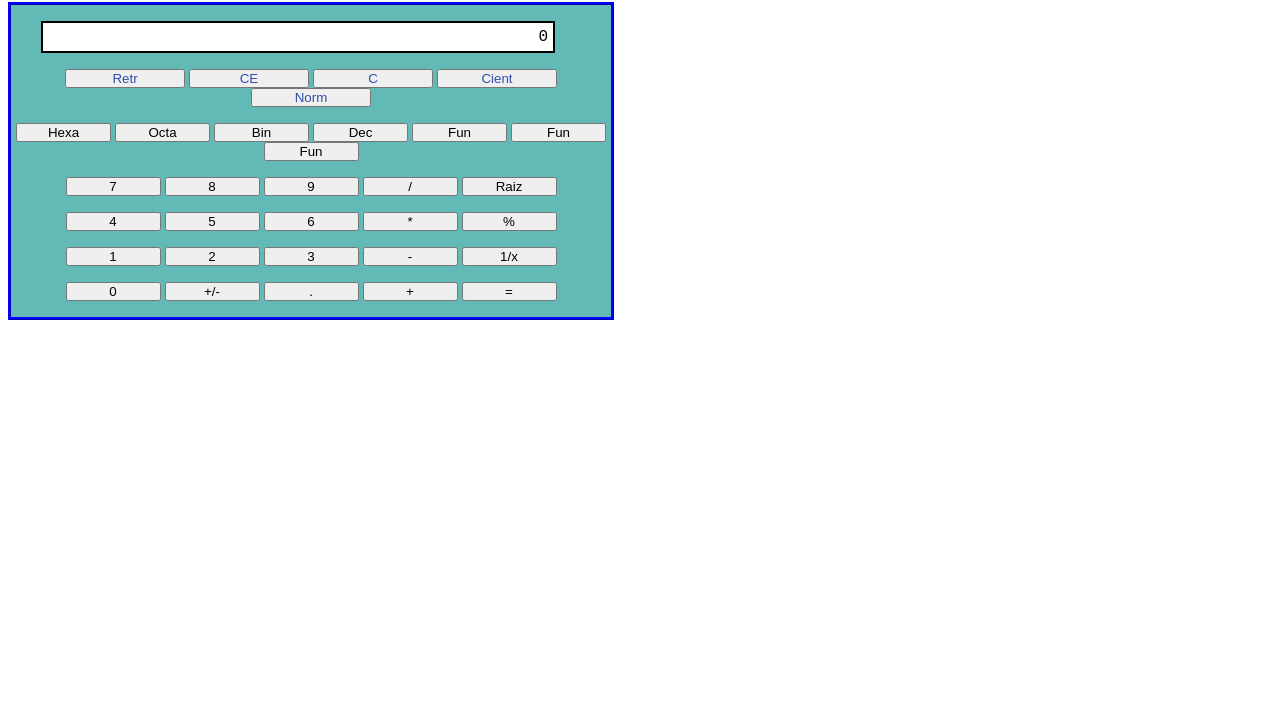
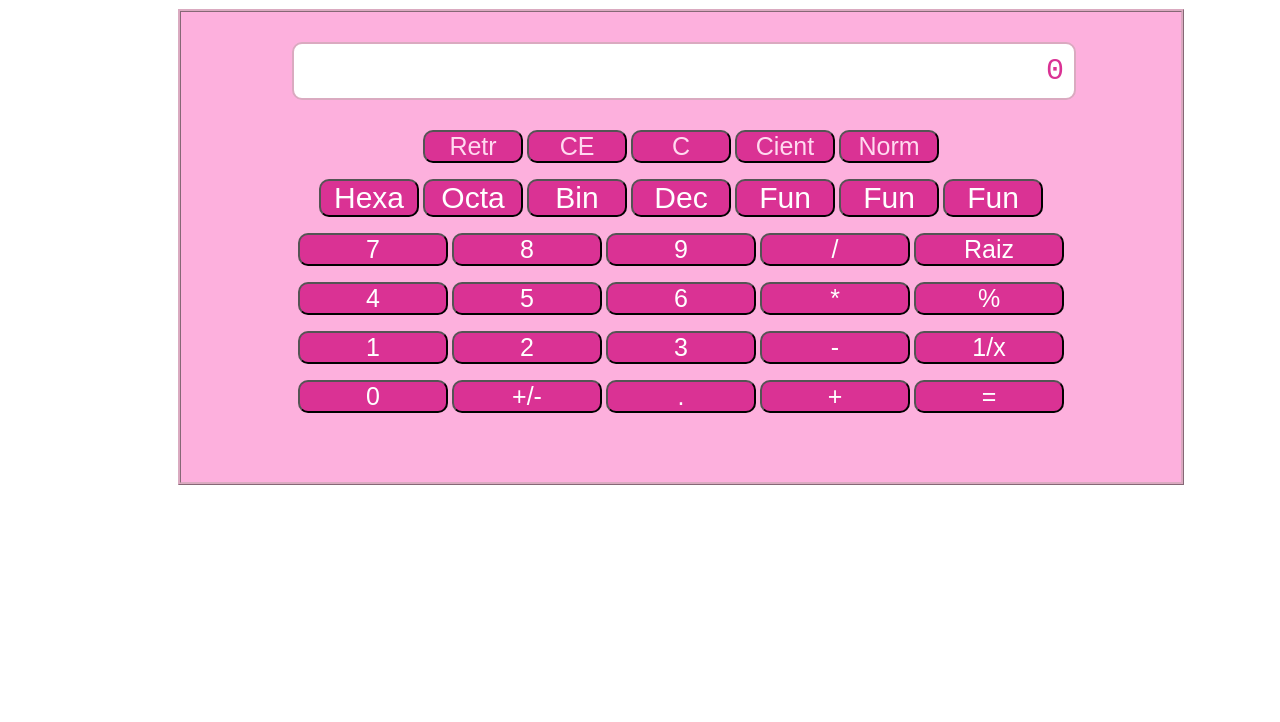
Before and after one commit to Braulio-Palagot/Calculadora_Equipo01, a plain HTML site: page index.html in a window 1280 px wide. Shown: the part 78-800 px from the top of the page. Drawn offline with Linux system fonts and the light colour scheme.

Commit message:
Diseño Calculadora

```diff
--- a/css/calculadora.css
+++ b/css/calculadora.css
@@ -1,14 +1,64 @@
-/*aspectos generales: bordes y color de fondo de calculadora*/
-.calculadora { border: 3px blue ridge; width: 600px;text-align: center;
-    background-color: #62b9b6; }
+/*Cambios generales de la calculadora*/
+.calculadora {
+    border: 3px rgb(218, 170, 192) ridge;
+    width: 1000px;
+    height: 470px;
+    text-align: center;
+    margin-left: 170px;
+    background-color:#fdb0dd ;
+}
+
+/* Titulo del backgroung */
+h1 {
+    text-align: center;
+    font-size: 35px;
+    font-family: monospace;
+    color: #da3294;
+}
 
 /*pantalla de visualización: bordes, posición, color de fondo, estilo letra.*/
-#textoPantalla { width: 500px; border: 2px black solid; text-align: right;
-    position: relative; left: 30px;  padding: 5px 5px;
-    background-color: white; font-family: "courier new";
-    overflow: hidden;}
+#textoPantalla {
+    width: 760px;
+    border: 2px rgb(218, 170, 192) solid;
+    text-align: right;
+    position: relative;
+    left: 111px;
+    padding: 10px 10px;
+    background-color: white;
+    font-family: monospace;
+    font-size: 30px;
+    overflow: hidden;
+    color: #da3294;
+    border-radius: 10px;
+}
 
 /*botones normales: anchura y margen*/
-.calculadora [type=button] { width: 95px; padding: 0;  }
+.calculadora [type=button] {
+    font-size: 25px;
+    width: 150px;
+    padding: 0;
+    background-color: #da3294;
+    border-radius: 10px;
+    color:#ffffff;
+    text-align: center;
+}
+
 /*botones especiales*/
-.calculadora input.largo { color:#2f4eab; width: 120px; }
+.calculadora input.largo {
+    color:#ffdaf0;
+    width: 100px;
+}
+
+
+/*Botones de la calculadora cient*/
+.calculadora input.cient {
+
+    text-align: center;
+    font-size: 30px;
+    width: 100px;
+    padding: 0;
+    background-color: #da3294;
+    border-radius: 10px;
+    color:#ffffff;
+    height: auto;
+}
```
Also changed, not shown: index.html (+1 -0 lines).
